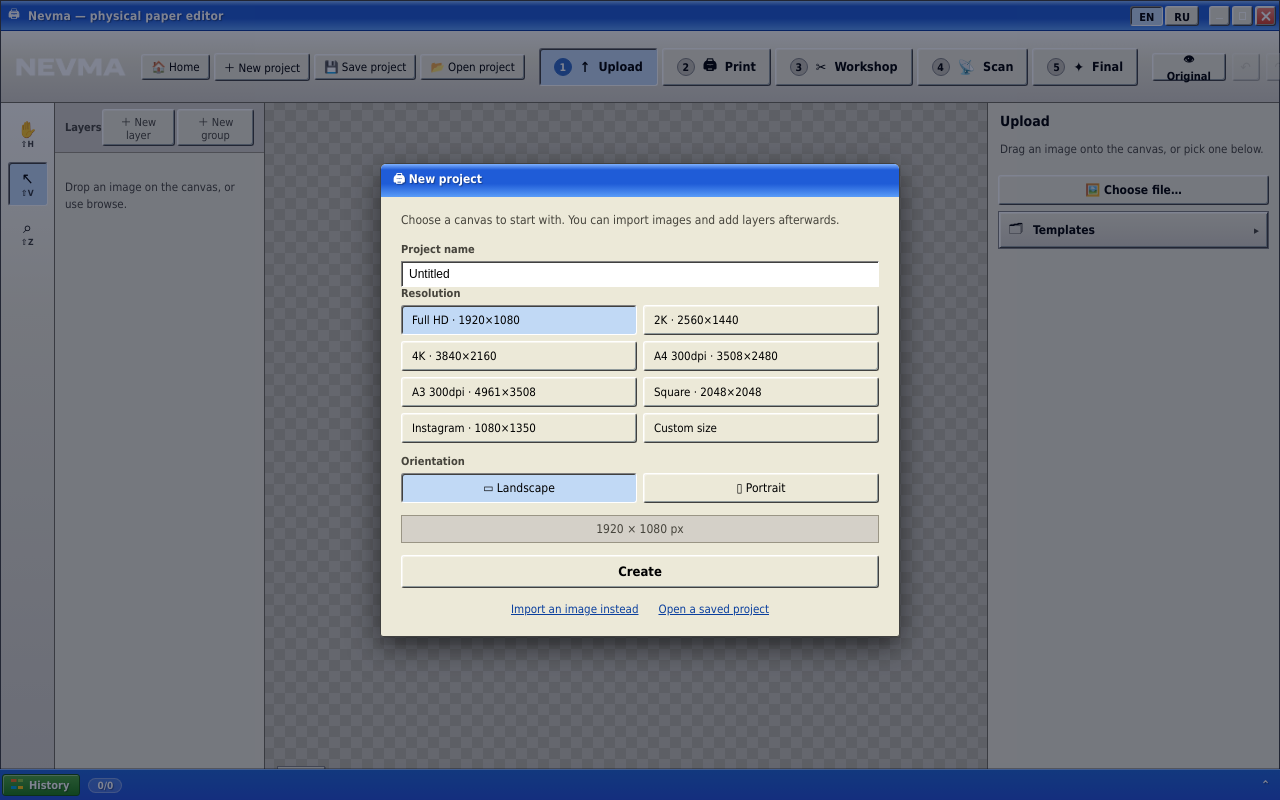
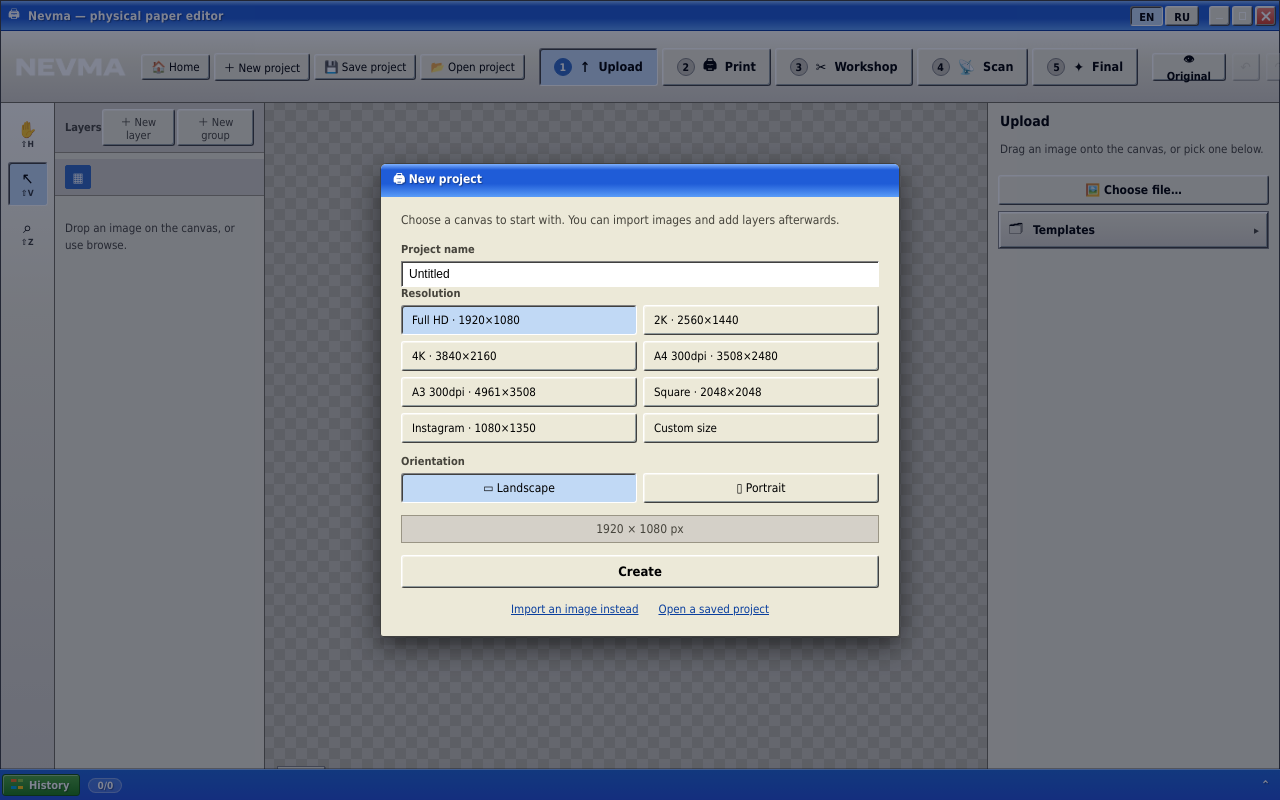
Before and after one commit to nevmanalog/nevma, a React (Vite) app: page / in a window 1280 px wide. Both pictures are taken after a click on the button 512 px from the left and 491 px from the top of the page. Built offline with nearby package versions, Linux system fonts and the light colour scheme; the HTML template or start-up script is replaced by a standard one.

Commit message:
Фикс слоев инструментов

```diff
--- a/src/app/panels/LayersPanel.tsx
+++ b/src/app/panels/LayersPanel.tsx
@@ -1,6 +1,15 @@
-import { useEffect, useRef, useState } from 'react'
-import { useStore, sourceBitmaps } from '@/state/store'
+import { useEffect, useMemo, useRef, useState } from 'react'
+import { useStore, sourceBitmaps, sheetOps } from '@/state/store'
 import { useT } from '@/i18n'
+import { WORKSHOP_TOOLS } from './workshopTools'
+import type { PhysicalToolId } from '@/domain/types'
+
+// Only the real physical stations get their own tab — 'move'/'cut'/'pen'
+// don't leave a recorded op on the sheet, so a layer can never be filtered
+// by them.
+const TOOL_TABS = WORKSHOP_TOOLS.filter(
+  (t): t is typeof t & { id: PhysicalToolId } => !['move', 'cut', 'pen'].includes(t.id),
+)
 
 /** Small live thumbnail rendered from the layer's working pixels. */
 function Thumb({ id, token }: { id: string; token: number | undefined }) {
@@ -50,10 +59,34 @@
   const setGroupVisible = useStore((s) => s.setGroupVisible)
   const t = useT()
 
-  // The panel lists top-most layer first; layerOrder is bottom->top.
+  // Which physical tool tab is active. 'all' shows every layer, same as
+  // before this was added. Picking a tool (e.g. Knife) narrows the list down
+  // to only the layers that actually have a recorded op of that tool.
+  const [activeTab, setActiveTab] = useState<'all' | PhysicalToolId>('all')
+  // sheetOps lives outside React state, but bakeToken bumps on every op
+  // change, so re-deriving this on each render (cheap: a handful of layers,
+  // each with a short ops list) stays in sync automatically.
+  const layerHasTool = (id: string, tool: PhysicalToolId) =>
+    (sheetOps.get(id) ?? []).some((op) => op.tool === tool)
+  const toolCounts = useMemo(() => {
+    const counts: Partial<Record<PhysicalToolId, number>> = {}
+    for (const id of layerOrder) {
+      const seen = new Set<PhysicalToolId>()
+      for (const op of sheetOps.get(id) ?? []) seen.add(op.tool)
+      seen.forEach((tool) => { counts[tool] = (counts[tool] ?? 0) + 1 })
+    }
+    return counts
+    // eslint-disable-next-line react-hooks/exhaustive-deps
+  }, [layerOrder, bakeToken])
+
+  // The panel lists top-most layer first; layerOrder is bottom->top. `ordered`
+  // stays the FULL, unfiltered stack — reordering (drop() below) needs every
+  // layer's real position, even ones hidden by the tool tab. Only the render
+  // list (visibleRows) is narrowed by the active tab.
   const ordered = [...layerOrder].reverse()
+  const toolFiltered = ordered.filter((id) => activeTab === 'all' || layerHasTool(id, activeTab))
   const collapsedGroups = new Set(groups.filter((g) => g.collapsed).map((g) => g.id))
-  const visibleRows = ordered.filter((id) => {
+  const visibleRows = toolFiltered.filter((id) => {
     const g = layerGroups[id]
     return !(g && collapsedGroups.has(g))
   })
@@ -168,7 +201,9 @@
     onTouchMove: () => { if (longPressRef.current) clearTimeout(longPressRef.current) },
   })
 
-  const groupMembers = (gid: string) => Object.keys(layerGroups).filter((id) => layerGroups[id] === gid && layers[id])
+  const groupMembers = (gid: string) => Object.keys(layerGroups).filter(
+    (id) => layerGroups[id] === gid && layers[id] && (activeTab === 'all' || layerHasTool(id, activeTab)),
+  )
   const groupAllVisible = (gid: string) => {
     const m = groupMembers(gid)
     return m.length > 0 && m.every((id) => layers[id].visible)
@@ -184,6 +219,31 @@
         </div>
       </div>
 
+      <div className="tool-tabs">
+        <button
+          className={`tool-tab ${activeTab === 'all' ? 'active' : ''}`}
+          data-tip={t('layerTabAll')}
+          onClick={() => setActiveTab('all')}
+        >
+          <span className="tool-tab-icon">▦</span>
+        </button>
+        {TOOL_TABS.map((tool) => {
+          const count = toolCounts[tool.id] ?? 0
+          if (count === 0 && activeTab !== tool.id) return null
+          return (
+            <button
+              key={tool.id}
+              className={`tool-tab ${activeTab === tool.id ? 'active' : ''}`}
+              data-tip={t(tool.labelKey)}
+              onClick={() => setActiveTab(tool.id)}
+            >
+              <span className="tool-tab-icon">{tool.icon}</span>
+              {count > 0 && <span className="tool-tab-count">{count}</span>}
+            </button>
+          )
+        })}
+      </div>
+
       {canMerge && (
         <div className="merge-bar">
           <span className="merge-bar-text">{t('layersSelected')} {selected.size}</span>
@@ -194,9 +254,13 @@
 
       <div className="layers-scroll">
       {ordered.length === 0 && <p className="hint">{t('layersEmpty')}</p>}
+      {ordered.length > 0 && activeTab !== 'all' && toolFiltered.length === 0 && (
+        <p className="hint">{t('layerTabEmpty')}</p>
+      )}
 
       {groups.map((g) => {
         const count = groupMembers(g.id).length
+        if (activeTab !== 'all' && count === 0) return null
         const allVisible = groupAllVisible(g.id)
         return (
           <div key={g.id} className={`group-head ${activeGroupId === g.id ? 'active' : ''}`}
--- a/src/i18n/dict.ts
+++ b/src/i18n/dict.ts
@@ -76,6 +76,8 @@
   // layers
   layers: { en: 'Layers', ru: 'Слои' },
   layersEmpty: { en: 'Drop an image on the canvas, or use browse.', ru: 'Перетащите изображение на холст или выберите файл.' },
+  layerTabAll: { en: 'All layers', ru: 'Все слои' },
+  layerTabEmpty: { en: 'No layers with this tool yet.', ru: 'Пока нет слоёв с этим инструментом.' },
   baseImage: { en: 'base image', ru: 'исходное изображение' },
   fragment: { en: 'fragment', ru: 'фрагмент' },
   reorderHint: { en: 'Drag to reorder', ru: 'Перетащите, чтобы изменить порядок' },
--- a/src/index.css
+++ b/src/index.css
@@ -496,6 +496,30 @@
 .hint { color: var(--text-dim); font-size: 11.5px; line-height: 1.5; }
 
 /* ============ LAYERS ============ */
+/* Tabs above the layer list: filter the stack down to only the layers that
+ * have a recorded op of one physical tool (e.g. Knife), same idea as the
+ * Workshop tool rack on the left. 'All' (the grid glyph) clears the filter. */
+.tool-tabs {
+  display: flex; flex-wrap: wrap; gap: 3px;
+  margin: -4px -10px 8px; padding: 6px 10px;
+  background: var(--surface-2); border-bottom: 1px solid var(--line);
+}
+.tool-tab {
+  position: relative; display: flex; align-items: center; justify-content: center;
+  width: 26px; height: 24px; font-size: 13px; line-height: 1;
+  background: var(--surface) !important; border: 1px solid var(--line) !important;
+  border-radius: 2px; cursor: pointer; padding: 0;
+}
+.tool-tab:hover { background: var(--surface-3) !important; }
+.tool-tab.active { background: var(--xp-select) !important; border-color: var(--xp-select) !important; }
+.tool-tab.active .tool-tab-icon { filter: brightness(0) invert(1); }
+.tool-tab-count {
+  position: absolute; top: -5px; right: -5px; min-width: 13px; height: 13px;
+  padding: 0 2px; border-radius: 20px; background: var(--xp-select); color: #fff;
+  font-size: 8.5px; font-weight: 700; line-height: 13px; text-align: center;
+}
+.tool-tab.active .tool-tab-count { background: #fff; color: var(--xp-select); }
+
 .group-head {
   display: flex; align-items: center; gap: 6px; padding: 5px 4px; margin-top: 4px;
   font-size: 11.5px; color: var(--text-dim); font-weight: 700;
```
Also changed, not shown: 2 other files (tests, documents, lock files or other folders).
